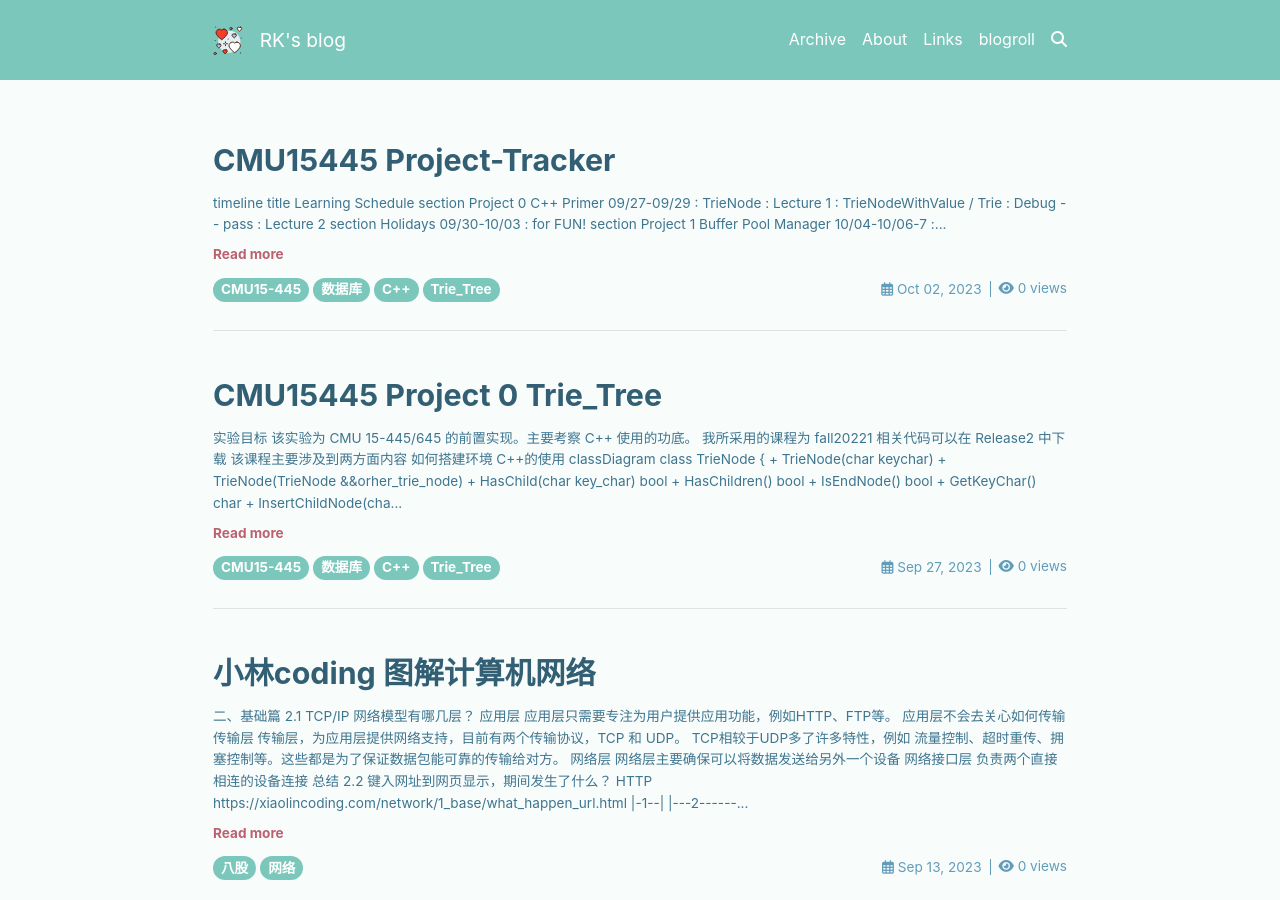
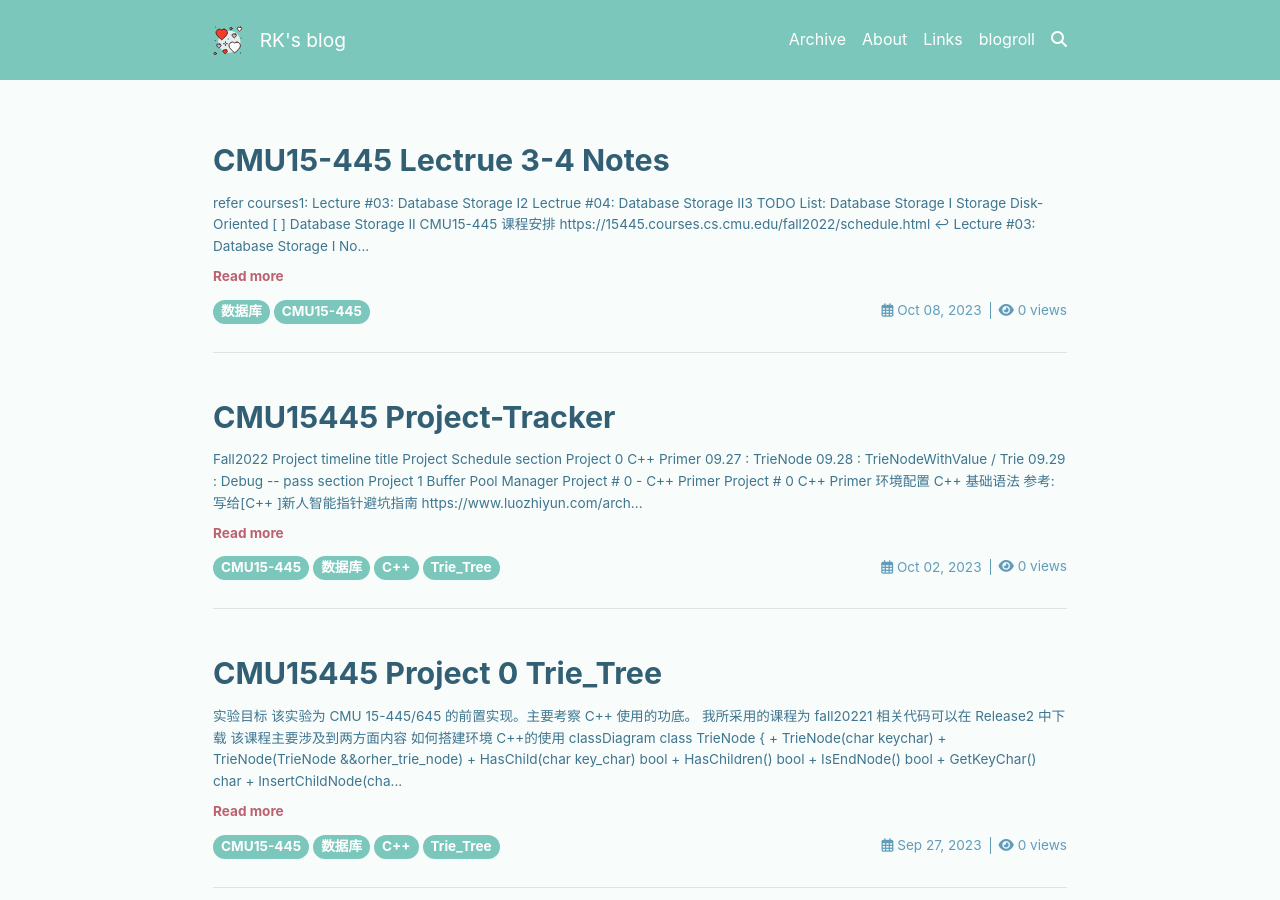
Before and after one commit to fleekgonzalo/Real-king-Ph.GitHub.io, a Jekyll site: the page built from index.html, in a window 1280 px wide and 900 px high. Built offline with Jekyll 4.4.1, drawn with Linux system fonts in a browser that asks for light colours; nearby versions of some CDN libraries; the list of posts is cut into pages by our own code; comment, search, counter and statistics services are not loaded; some of the changed text lies outside the part shown.

Commit message:
📃 docs(一些记录日志): Project 和 Lecture 分离，日志更详细
更加详细的日期安排  更加清晰的时间规划

````diff
--- a/TODO/index.md
+++ b/TODO/index.md
@@ -3,7 +3,8 @@
 title: TODO
 ---
 
-- [ ] CMU15445
+- [ ] [CMU15445](/cmu15-445/2023/10/02/CMU-Project-Tracker.html)\
+   - TIME:
 - [ ] MIT 8.624
 - [ ] TinyKV
 - [ ] levelDB
--- a/_posts/2023-09-12M/2023-10-02-CMU-Project-Tracker.md
+++ b/_posts/2023-09-12M/2023-10-02-CMU-Project-Tracker.md
@@ -9,28 +9,23 @@
   - 数据库
   - C++
   - Trie_Tree
-last_modified_at: "2023-10-08 00:45:36"
+last_modified_at: "2023-10-09 00:36:51"
 ---
+
+## Fall2022 Project
 
 ```mermaid
 timeline
-   title Learning Schedule
+   title Project Schedule
    section Project 0 C++ Primer
-      09/27-09/29 : TrieNode
-                  : Lecture 1
-                  : TrieNodeWithValue / Trie
-                  : Debug -- pass
-                  : Lecture 2
-   section Holidays
-      09/30-10/03 : for FUN!
+      09.27 : TrieNode
+      09.28 : TrieNodeWithValue / Trie
+      09.29 : Debug -- pass
+
    section Project 1 Buffer Pool Manager
-      10/04-10/06-7 : Lecture 3
-                    : Lecture 4
-                    : Lecture 5
-
 ```
 
-## Fall2022 Project # 0 - C++ Primer
+### Project # 0 - C++ Primer
 
 [<i class="fa-solid fa-database"></i> Project # 0 C++ Primer](/cmu15-445/2023/09/27/CMU15445-project-0.html){:.button.button--outline-secondary.button--pill}
 
@@ -43,12 +38,37 @@
  - Introduction to C++11 and C++14 with Example Code Snippet <https://www.thegeekstuff.com/2016/02/c-plus-plus-11/>
  - CMU 15445 vscode/clion clang12 cmake环境配置 <https://zhuanlan.zhihu.com/p/592802373>
 
-## Fall2022 Project # 1 - Buffer Pool Manager
+### Project # 1 - Buffer Pool Manager
 
-## Fall2022 Project # 2 - B+ Tree Index Checkpoint 1
+### Project # 2 - B+ Tree Index Checkpoint 1
 
-## Fall2022 Project # 2 - B+ Tree Index Checkpoint 2
+### Project # 2 - B+ Tree Index Checkpoint 2
 
-## Fall2022 Project # 3 - Query Execution
+### Project # 3 - Query Execution
 
-## Fall2022 Project # 4 - Concurrency Control
+### Project # 4 - Concurrency Control
+
+------
+
+## Fall2022 Lectrue
+
+```mermaid
+timeline
+   title Lectrue Schedule
+      09.27  : Lecture 1
+      09.29  : Lecture 2
+      10.07  : Lecture 3
+             : Lecture 4
+      10.09  : Lecture 5
+```
+
+### Lecture # 03 - 04 Database Storage
+
+[<i class="fa-solid fa-database"></i> Lecture # 03-04 Database Storage](/cmu15-445/2023/10/08/Lecture-3-4-Database-Storage.html){:.button.button--outline-secondary.button--pill}
+
+
+### Lectrue # 05 Storage Models & Compression
+
+### Lectrue # 06 Memory Management
+
+### Lectrue
--- /dev/null
+++ b/_posts/2023-09-12M/2023-10-08-Lecture 3 - 4 Database Storage.md
@@ -0,0 +1,38 @@
+---
+layout: article
+
+title: CMU15-445 Lectrue 3-4 Notes
+date: "2023-10-08 23:51:08"
+last_modified_at : "2023-10-08 23:52:17"
+tags:
+ [
+   "数据库" ,
+   "CMU15-445"
+ ]
+categories:
+ [
+   "CMU15-445"
+ ]
+
+# 写作插件
+mathjax: false
+chart: false
+mermaid: false
+---
+
+
+refer courses[^referlinks]:
+ - Lecture #03: Database Storage I[^note1]
+ - Lectrue #04: Database Storage II[^note2]
+
+[^referlinks]: CMU15-445 课程安排 <https://15445.courses.cs.cmu.edu/fall2022/schedule.html>
+[^note1]: Lecture #03: Database Storage I Note <https://15445.courses.cs.cmu.edu/fall2022/notes/03-storage1.pdf>
+[^note2]: Lectrue #04: Database Storage II Note <https://15445.courses.cs.cmu.edu/fall2022/notes/04-storage2.pdf>
+
+
+TODO List:
+- [ ] Database Storage I
+  - [ ] Storage
+  - [ ] Disk-Oriented
+  - [ ]
+- [ ] Database Storage II
````
Also changed, not shown: tmp/gitea-easy-to-use.md (deleted, +0 -36 lines), tmp/nefu-learning-by-work.md (deleted, +0 -52 lines), tmp/study-ask-question.md (deleted, +0 -17 lines).
